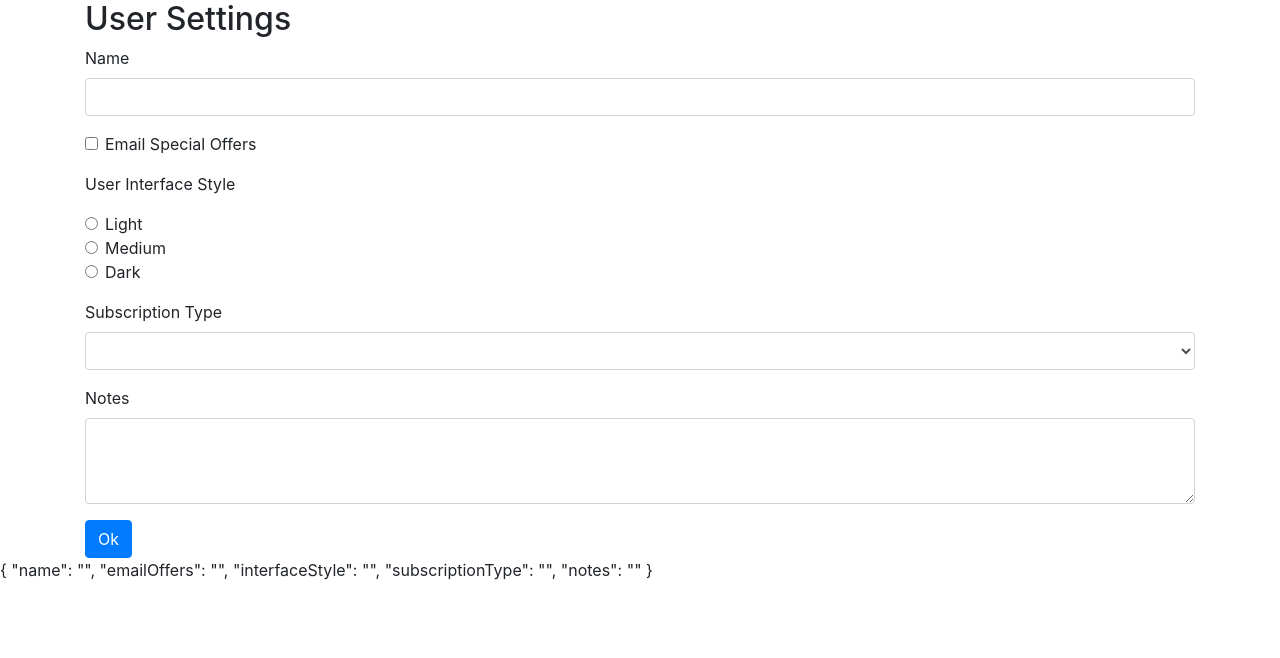
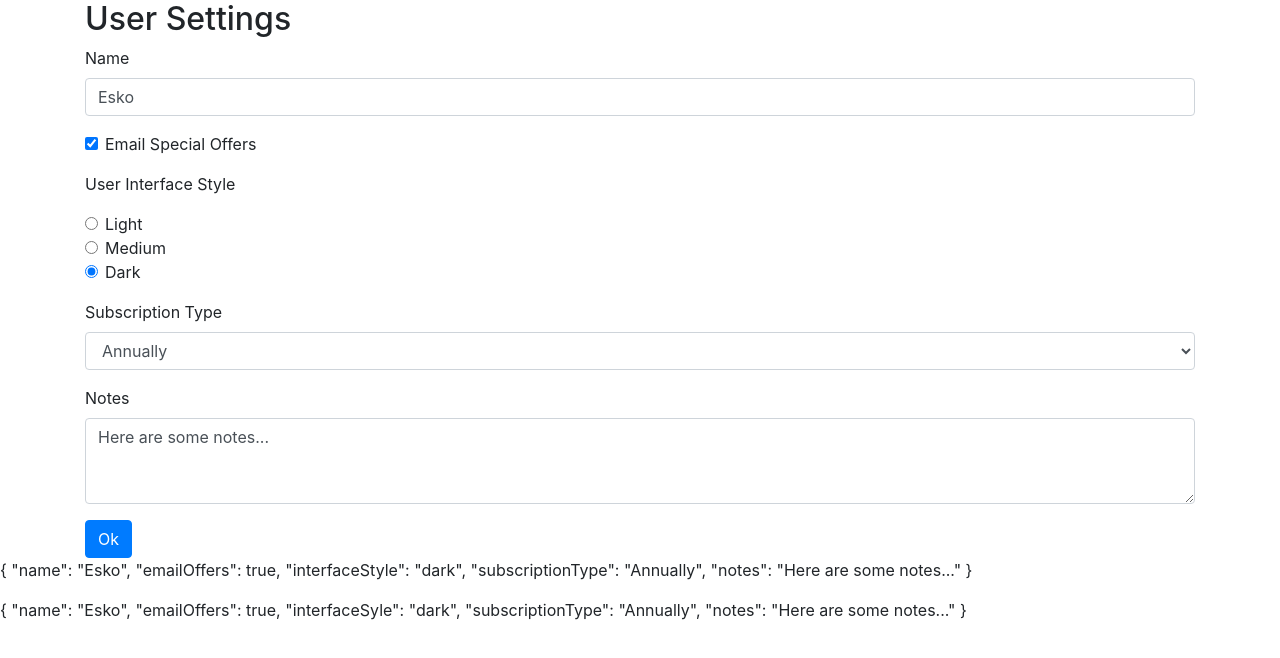
Before and after one commit to EskoCruz/angular-form-template-demo, an Angular app: page / in a window 1280 px wide. Shown: the top 658 px of the page. Built offline with nearby package versions, Linux system fonts and the light colour scheme.

Commit message:
form two-way Data Binding

```diff
--- /dev/null
+++ b/src/app/data/user-settings.ts
@@ -0,0 +1,8 @@
+
+export interface UserSettings {
+  name: string;
+  emailOffers: boolean;
+  interfaceSyle: string;
+  subscriptionType: string;
+  notes: string;
+}
--- a/src/app/user-settings-form/user-settings-form.component.html
+++ b/src/app/user-settings-form/user-settings-form.component.html
@@ -4,11 +4,11 @@
   <form #form="ngForm">
     <div class="form-group">
       <label for="name">Name</label>
-      <input id="name" name="name" class="form-control" ngModel />
+      <input id="name" name="name" class="form-control" [(ngModel)]="userSettings.name" />
 
     </div>
     <div class="form-check form-group">
-      <input class="form-check-input" type="checkbox" id="emailOffers" name="emailOffers" ngModel>
+      <input class="form-check-input" type="checkbox" id="emailOffers" name="emailOffers" [(ngModel)]="userSettings.emailOffers">
       <label class="form-check-label" for="emailOffers">
         Email Special Offers
       </label>
@@ -16,19 +16,19 @@
     <p>User Interface Style</p>
     <div class="form-group">
       <div class="form-check">
-        <input class="form-check-input" type="radio" name="interfaceStyle" id="lightInterface" value="light" checked ngModel>
+        <input class="form-check-input" type="radio" name="interfaceStyle" id="lightInterface" value="light" [(ngModel)]="userSettings.interfaceSyle">
         <label class="form-check-label" for="lightInterface">
           Light
         </label>
       </div>
       <div class="form-check">
-        <input class="form-check-input" type="radio" name="interfaceStyle" id="mediumInterface" value="medium" ngModel>
+        <input class="form-check-input" type="radio" name="interfaceStyle" id="mediumInterface" value="medium" [(ngModel)]="userSettings.interfaceSyle">
         <label class="form-check-label" for="mediumInterface">
           Medium
         </label>
       </div>
       <div class="form-check">
-        <input class="form-check-input" type="radio" name="interfaceStyle" id="darkInterface" value="dark" ngModel>
+        <input class="form-check-input" type="radio" name="interfaceStyle" id="darkInterface" value="dark" [(ngModel)]="userSettings.interfaceSyle">
         <label class="form-check-label" for="darkInterface">
           Dark
         </label>
@@ -36,7 +36,7 @@
     </div>
     <div class="form-group">
       <label for="subscriptionType">Subscription Type</label>
-      <select class="form-control" id="subscriptionType" name="subscriptionType" ngModel>
+      <select class="form-control" id="subscriptionType" name="subscriptionType" [(ngModel)]="userSettings.subscriptionType">
         <option>Monthly</option>
         <option>Annually</option>
         <option>Lifetime</option>
@@ -44,10 +44,11 @@
     </div>
     <div class="form-group">
       <label for="notes">Notes</label>
-      <textarea class="form-control" id="notes" name="notes" rows="3" ngModel></textarea>
+      <textarea class="form-control" id="notes" name="notes" rows="3" [(ngModel)]="userSettings.notes"></textarea>
     </div>
     <button class="btn btn-primary">Ok</button>
   </form>
 </div>
 
-{{ form.value | json }}
+<p>{{ form.value | json }}</p>
+<p>{{ userSettings | json }}</p>
--- a/src/app/user-settings-form/user-settings-form.component.ts
+++ b/src/app/user-settings-form/user-settings-form.component.ts
@@ -1,4 +1,5 @@
 import { Component, OnInit } from '@angular/core';
+import {UserSettings} from '../data/user-settings';
 
 @Component({
   selector: 'app-user-settings-form',
@@ -6,6 +7,13 @@
   styleUrls: ['./user-settings-form.component.css']
 })
 export class UserSettingsFormComponent implements OnInit {
+  userSettings: UserSettings = {
+    name: 'Esko',
+    emailOffers: true,
+    interfaceSyle: 'dark',
+    subscriptionType: 'Annually',
+    notes: 'Here are some notes...'
+  };
 
   constructor() { }
 
```
